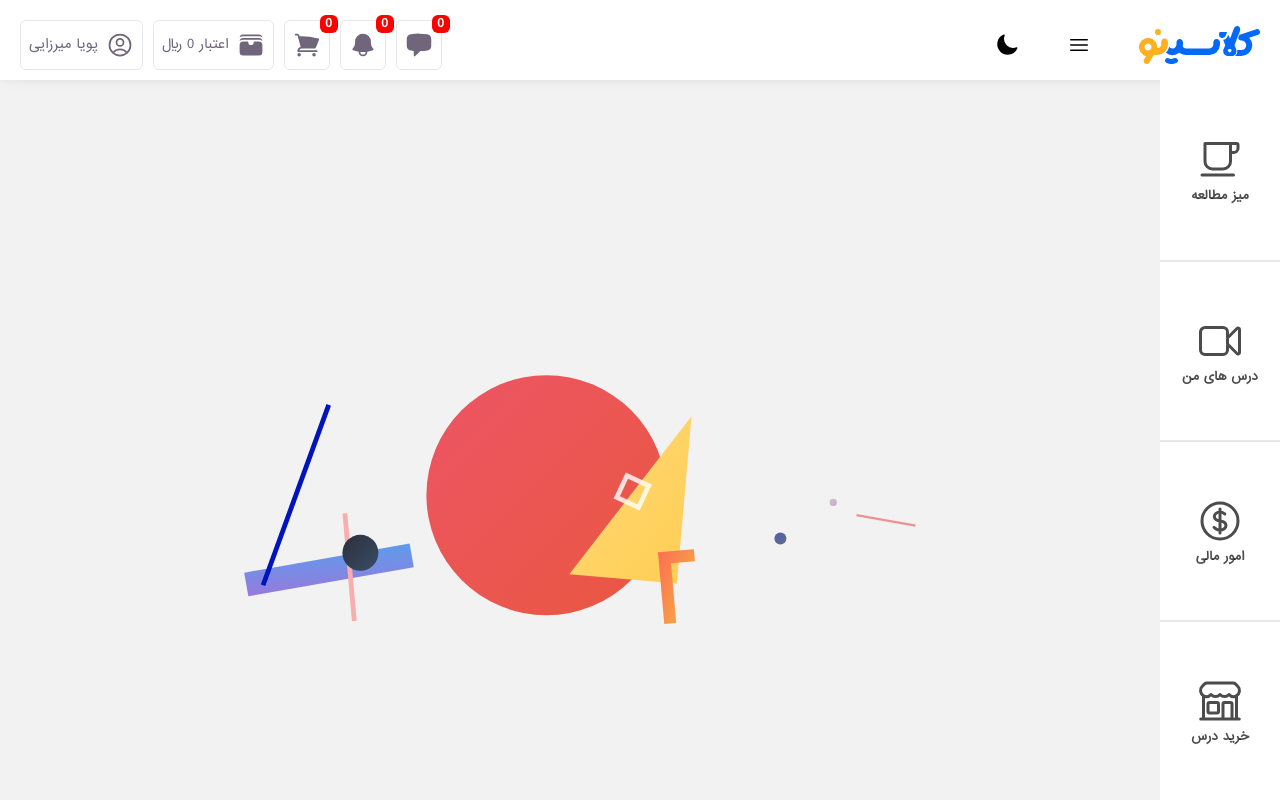
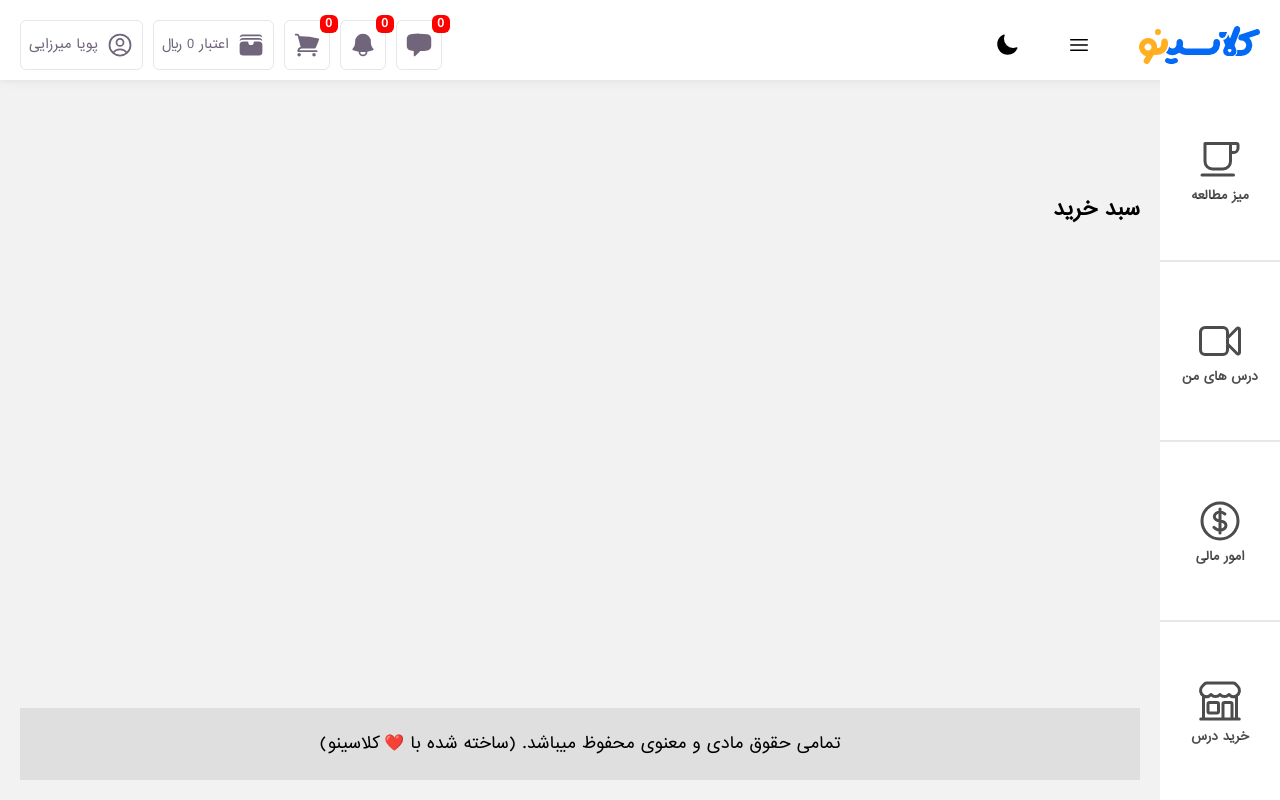
Before and after one commit to pouya-mirzaei/classino, a React (Create React App) app: page /panel/cart in a window 1280 px wide. Shown: the top 800 px of the page. Built offline with nearby package versions, Linux system fonts and the light colour scheme.

Commit message:
update: added cart component

```diff
--- /dev/null
+++ b/src/pages/cart/Cart.js
@@ -0,0 +1,10 @@
+import React from 'react';
+import PrimaryHeading from '../../components/panel/PrimaryHeading';
+
+export default function Cart() {
+  return (
+    <section>
+      <PrimaryHeading>سبد خرید</PrimaryHeading>
+    </section>
+  );
+}
--- a/src/routes.js
+++ b/src/routes.js
@@ -8,6 +8,7 @@ import Courses from './pages/panel/mycourses/Courses';
 import Finance from './pages/panel/finance/Finance';
 import Store from './pages/panel/store/Store';
 import CourseDetails from './pages/panel/mycourses/courseDetails/CourseDetails';
+import Cart from './pages/cart/Cart';
 
 const routes = [
   { path: '/', element: <Home /> },
@@ -27,6 +28,7 @@ const routes = [
       { path: 'finance', element: <Finance /> },
       { path: 'store', element: <Store /> },
       { path: 'courses/:id', element: <CourseDetails /> },
+      { path: 'cart', element: <Cart /> },
       { path: '*', element: <NotFound /> },
     ],
   },
```
